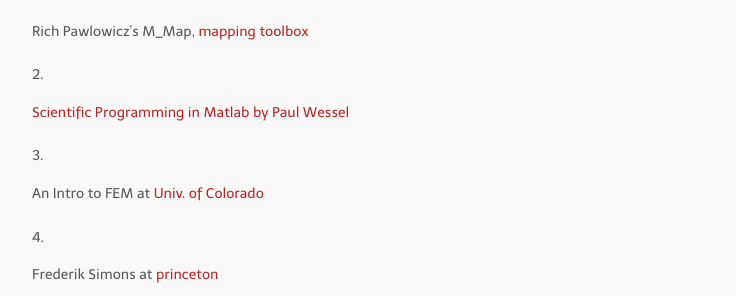
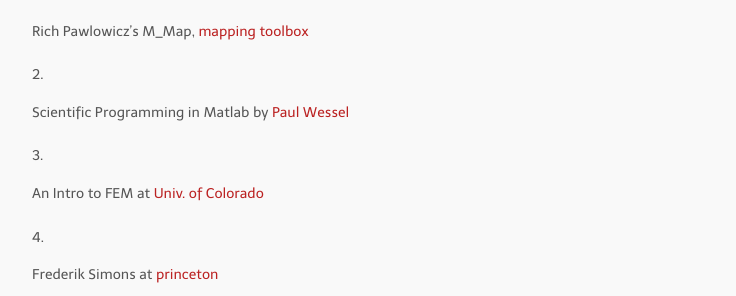
Before and after one commit to H-Hui/yejiyang.github.io, a Jekyll site: the page built from links.markdown, in a window 1280 px wide. Shown: the part 1472-1768 px from the top of the page, without its empty margins (268-1004 px from the left). Built offline with Jekyll 4.4.1, drawn with Linux system fonts in a browser that asks for light colours; Markdown is read by kramdown in place of the engine named in the settings.

```diff
--- a/links.markdown
+++ b/links.markdown
@@ -41,7 +41,7 @@ layout: page
 
 	1.	Rich Pawlowicz's M_Map, [mapping toolbox](http://www.eos.ubc.ca/~rich/map.html)
 
-	2.  	[Scientific Programming in Matlab by Paul Wessel](http://www.soest.hawaii.edu/pwessel/courses/gg250.html)
+	2.  	Scientific Programming in Matlab by [Paul Wessel](http://www.soest.hawaii.edu/pwessel/courses/gg250.html)
 
 	3.  	An Intro to FEM at [Univ. of Colorado](http://www.colorado.edu/engineering/cas/courses.d/IFEM.d/)
 
```
